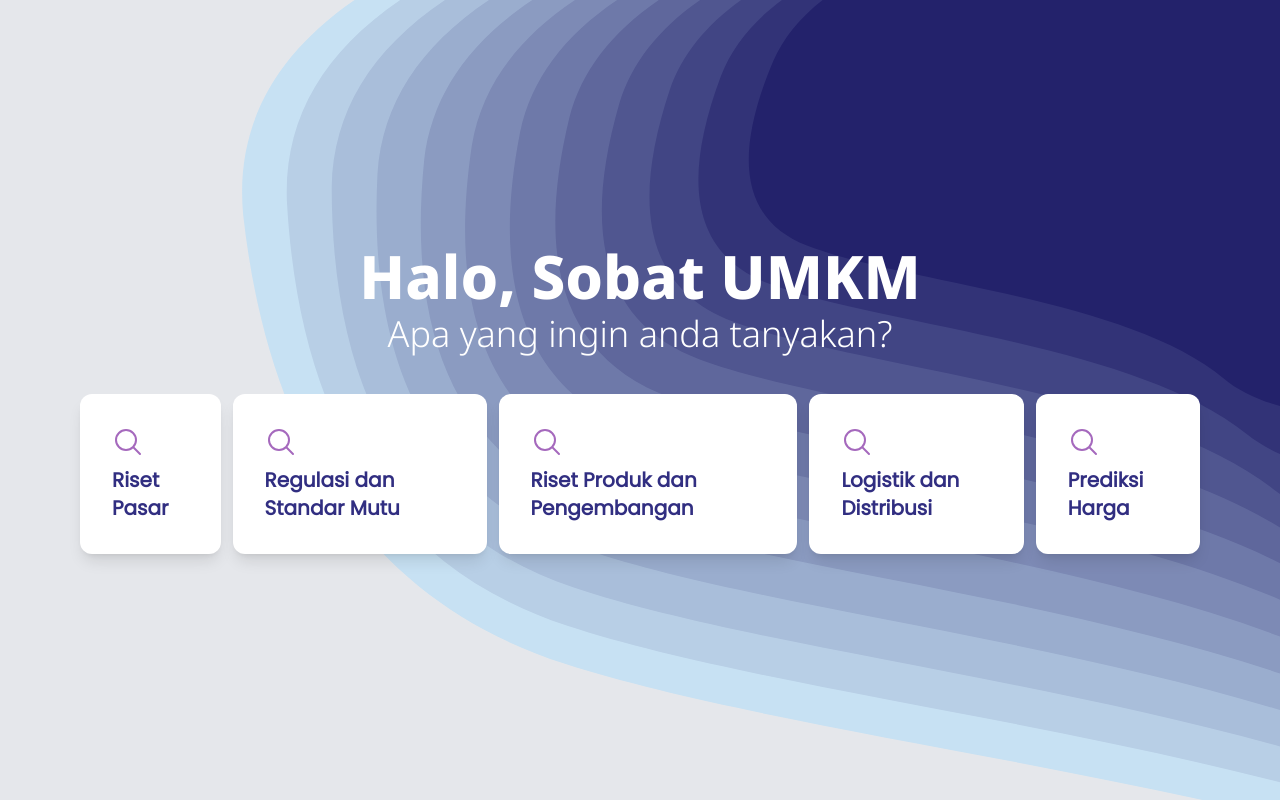
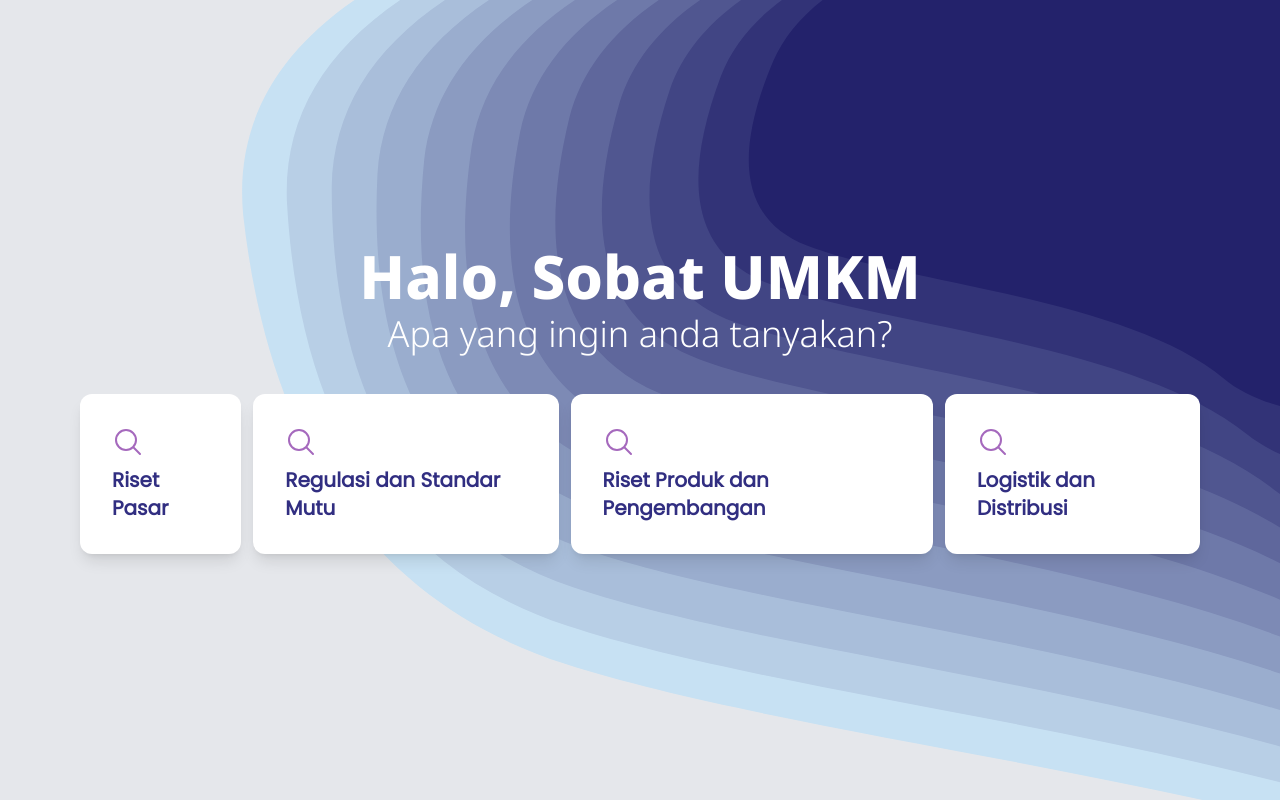
Before and after one commit to DaoistXuandu/export_gov_ai, a Next.js app: page /chat in a window 1280 px wide. Built offline with nearby package versions, Linux system fonts and the light colour scheme.

Commit message:
limit modul

```diff
--- a/src/app/chat/page.tsx
+++ b/src/app/chat/page.tsx
@@ -50,8 +50,8 @@ const avail_modul = [
     "Riset Pasar",
     "Regulasi dan Standar Mutu",
     "Riset Produk dan Pengembangan",
-    "Logistik dan Distribusi",
-    "Prediksi Harga"
+    "Logistik dan Distribusi"
+    // "Prediksi Harga"
 ]
 const first_message = [
     "Ayo tanyakan kondisi pasar internasional disini!!!",
@@ -177,6 +177,10 @@ export default function Chat() {
                     ...prev,
                     { status: true, text: "Sedang ada kendala!! Mohon mencoba sesaat lagi", flag: false }
                 ])
+                clearInterval(interval);
+                setCount(0);
+                setModal(false)
+                setWait(false);
             }, 3000)
         }
     }
```
